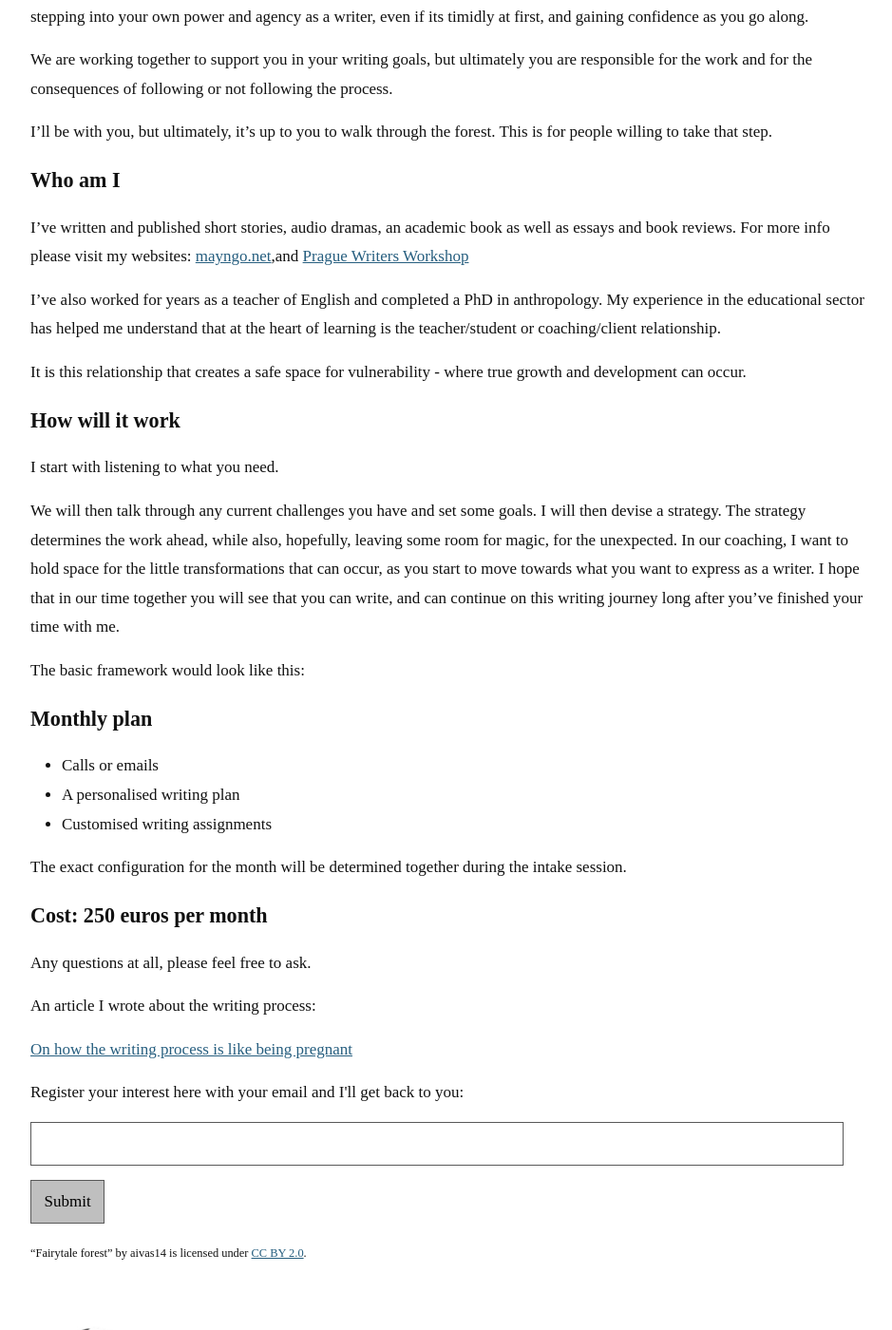
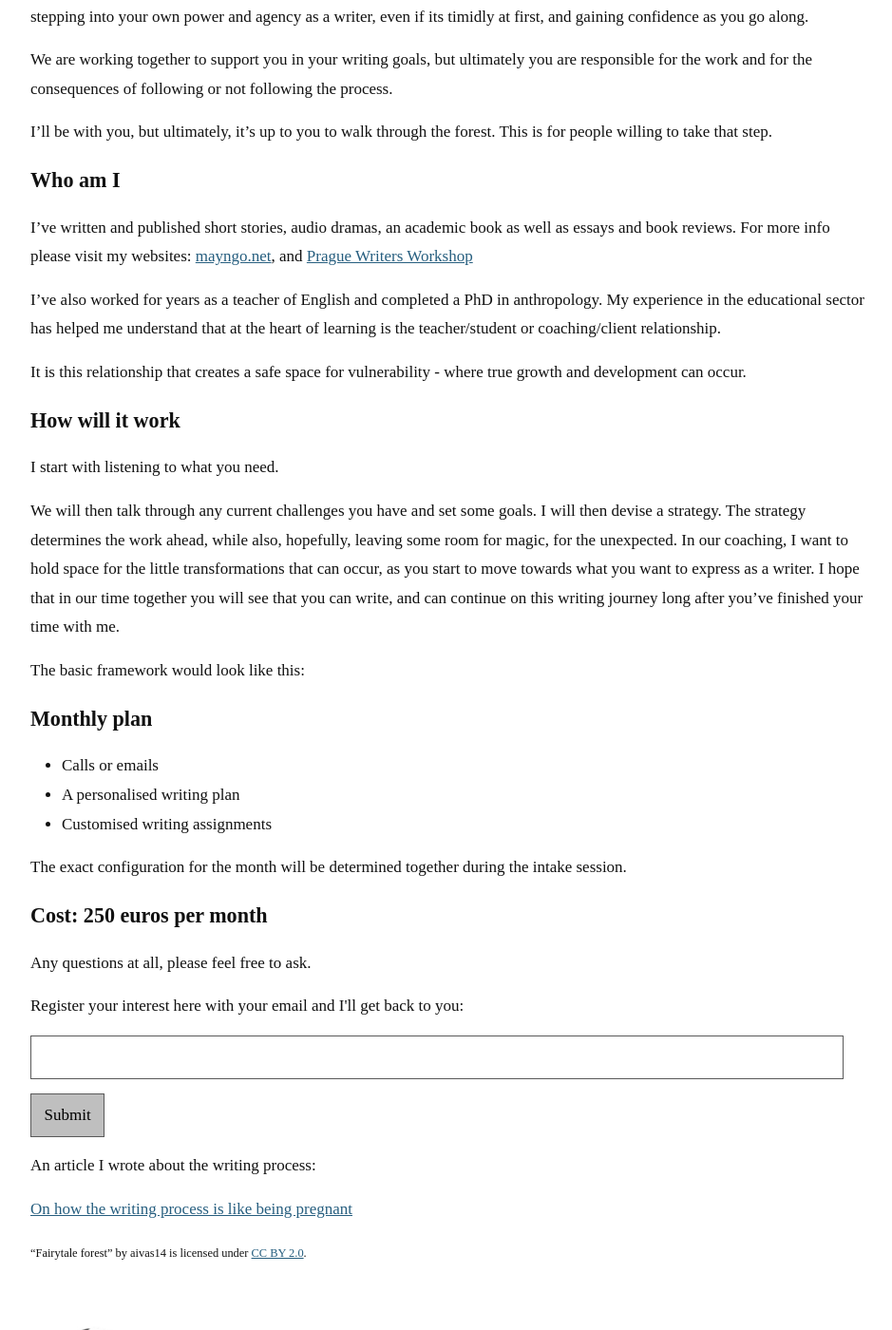
Before and after one commit to mayngo-net/mayngo-net.github.io, a Jekyll site: the page built from writers-compass.markdown, in a window 1280 px wide and 1400 px high, scrolled down 2578 px. Shown: the whole window at 95% size, without its empty margins (168-1107 px from the left). Built offline with Jekyll 4.4.1, drawn with Linux system fonts in a browser that asks for light colours; some web fonts are replaced; part of the change alters nothing that is shown.

```diff
--- a/writers-compass.markdown
+++ b/writers-compass.markdown
@@ -57,7 +57,7 @@ I’ll be with you, but ultimately, it’s up to you to walk through the forest.
 
 ### Who am I
 
-I’ve written and published short stories, audio dramas, an academic book as well as essays and book reviews. For more info please visit my websites: [mayngo.net](mayngo.net),and [Prague Writers Workshop](https://praguewritersworkshop.substack.cz)
+I’ve written and published short stories, audio dramas, an academic book as well as essays and book reviews. For more info please visit my websites: [mayngo.net](mayngo.net), and [Prague Writers Workshop](https://praguewritersworkshop.substack.cz)
 
 I’ve also worked for years as a teacher of English and completed a PhD in anthropology. My experience in the educational sector has helped me understand that at the heart of learning is the teacher/student or coaching/client relationship.
 
@@ -84,10 +84,6 @@ The exact configuration for the month will be determined together during the int
 
 Any questions at all, please feel free to ask.
 
-An article I wrote about the writing process:
-
-[On how the writing process is like being pregnant](https://praguewritersworkshop.substack.com/p/on-how-the-writing-process-is-like?r=i8ci)
-
 <form target="_blank" action="https://formsubmit.co/{{ site.email }}" method="POST">
 
 <label for="email">Register your interest here with your email and I'll get back to you:</label>
@@ -96,4 +92,9 @@ An article I wrote about the writing process:
 <button type="submit">Submit</button>
 </form>
 
+An article I wrote about the writing process:
+
+[On how the writing process is like being pregnant](https://praguewritersworkshop.substack.com/p/on-how-the-writing-process-is-like?r=i8ci)
+
+
 <small>"Fairytale forest" by aivas14 is licensed under [CC BY 2.0](https://creativecommons.org/licenses/by/2.0/?ref=openverse).
```
